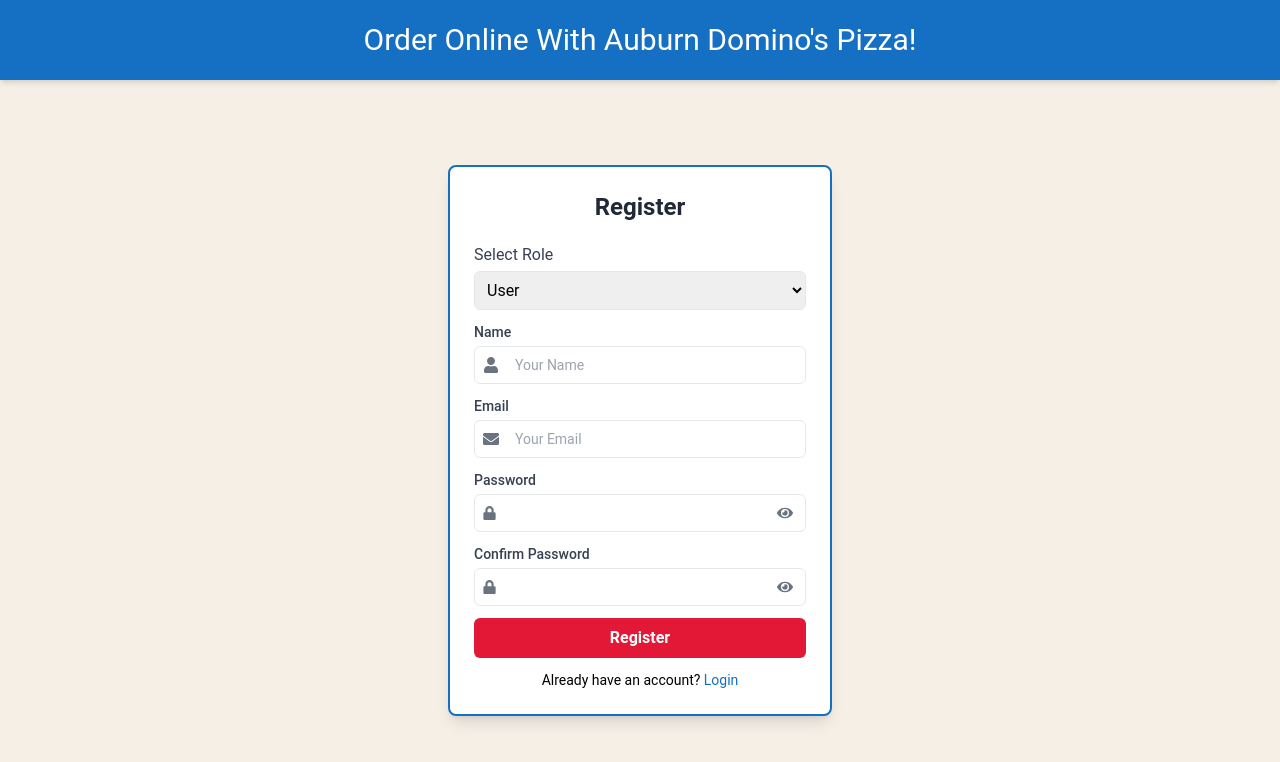
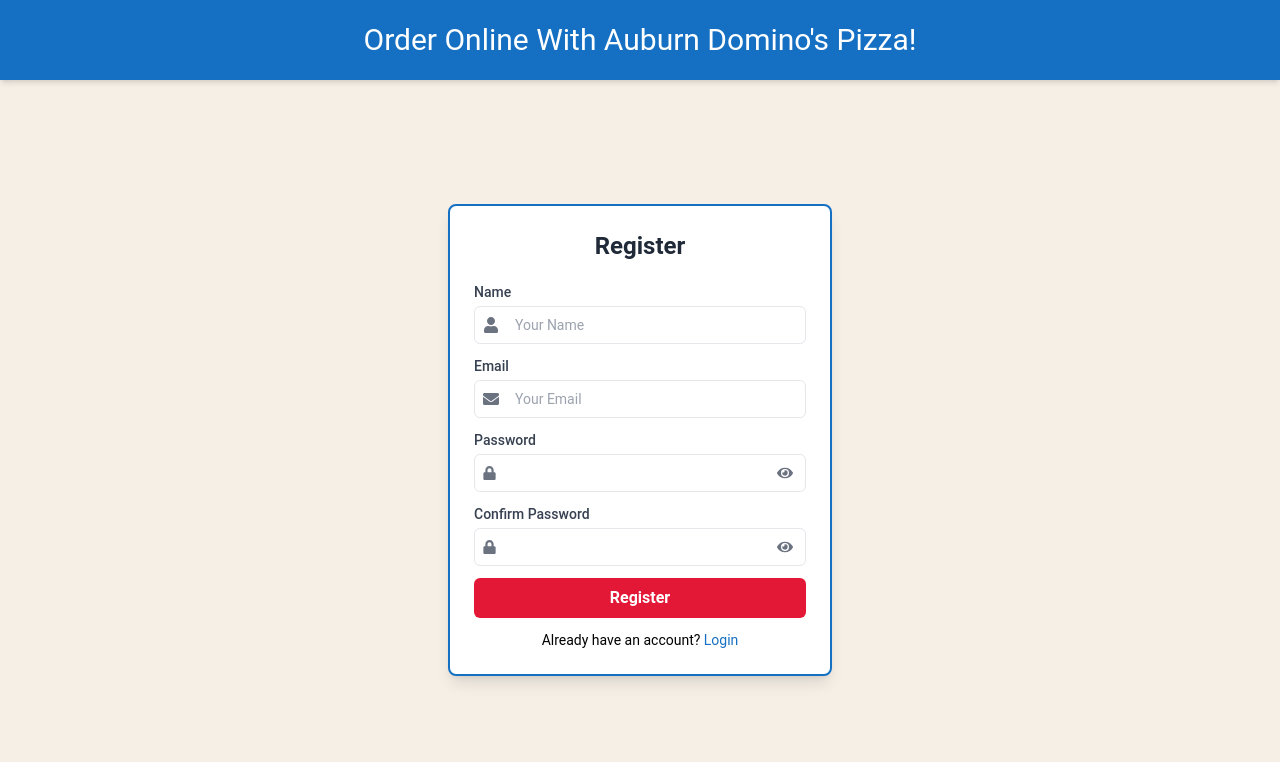
Before and after one commit to Pooja184/Dominos_Clone_, a React app in the folder Frontend/: page /register in a window 1280 px wide. Shown: the top 762 px of the page. Built offline with nearby package versions, Linux system fonts and the light colour scheme; the HTML template or start-up script is replaced by a standard one.

Commit message:
register ui

```diff
--- a/Frontend/src/pages/Register.tsx
+++ b/Frontend/src/pages/Register.tsx
@@ -14,7 +14,7 @@
   email: string;
   password: string;
   confirmPassword: string;
-  role: string;
+  // role: string;
 }
 
 const Register: React.FC = () => {
@@ -28,7 +28,7 @@
     email: "",
     password: "",
     confirmPassword: "",
-    role: "user",
+    // role: "user",
   });
 
   const handleChange = (
@@ -46,6 +46,7 @@
     if (res.data.success) {
       toast.success("OTP sent to your email!");
       navigate(`/verify-otp?email=${userData.email}`);
+
     } else {
       toast.error(res.data.message);
     }
@@ -74,20 +75,10 @@
             Register
           </h2>
 
-          {/* Role */}
+          {/* Role
           <div className="mb-3">
-            <label className="block mb-1 text-gray-700">Select Role</label>
-            <select
-              name="role"
-              value={userData.role}
-              onChange={handleChange}
-              className="w-full p-2 border rounded-md"
-            >
-              <option value="user">User</option>
-              <option value="seller">Seller</option>
-              <option value="admin">Admin</option>
-            </select>
-          </div>
+
+          </div> */}
 
           {/* Name */}
           <InputField
```
